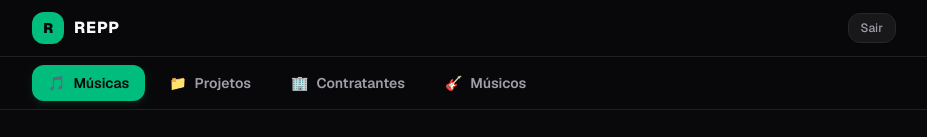
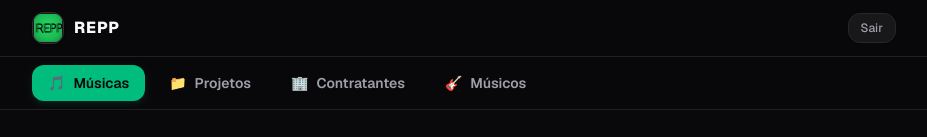
Before and after one commit to PedroLeonCarvalho/repp-full-project, a Next.js app: page / in a window 1280 px wide. Shown: the top 137 px of the page, without its empty margins (176-1103 px from the left). Built offline with nearby package versions, Linux system fonts and the light colour scheme; no server answers.

Commit message:
add image logo

```diff
--- a/app/layout.tsx
+++ b/app/layout.tsx
@@ -16,6 +16,10 @@ export const metadata: Metadata = {
   title: "REPP — Gestão de Repertório & Shows",
   description:
     "Administração centralizada de repertórios musicais, projetos artísticos, setlists, contratos e apresentações para músicos e cantores.",
+  icons: {
+    icon: "/logo.svg",
+    apple: "/logo.svg",
+  },
 };
 
 export const viewport: Viewport = {
--- a/app/page.tsx
+++ b/app/page.tsx
@@ -1,3 +1,4 @@
+import Image from "next/image";
 import { getAuthenticatedCustomer } from "@/features/auth/services/auth-service";
 import { logoutAction } from "@/features/auth/actions/auth-actions";
 import { MainDashboard } from "@/components/main-dashboard";
@@ -11,8 +12,15 @@ export default async function Home() {
       <header className="sticky top-0 z-40 border-b border-zinc-800/80 bg-zinc-950/80 backdrop-blur-lg">
         <div className="max-w-4xl mx-auto px-4 h-14 flex items-center justify-between">
           <div className="flex items-center gap-2.5">
-            <div className="flex h-8 w-8 items-center justify-center rounded-xl bg-emerald-500 text-zinc-950 font-black text-sm tracking-tighter">
-              R
+            <div className="relative flex h-8 w-8 items-center justify-center rounded-xl overflow-hidden shadow-sm border border-zinc-700/60 bg-zinc-900">
+              <Image
+                src="/logo.svg"
+                alt="REPP Logo"
+                width={32}
+                height={32}
+                className="object-cover h-full w-full"
+                priority
+              />
             </div>
             <span className="font-extrabold text-base text-zinc-50 tracking-wider">
               REPP
--- a/features/auth/components/login-form.tsx
+++ b/features/auth/components/login-form.tsx
@@ -1,6 +1,7 @@
 "use client";
 
 import { useState, useTransition } from "react";
+import Image from "next/image";
 import Link from "next/link";
 import { useRouter } from "next/navigation";
 import { loginAction } from "../actions/auth-actions";
@@ -35,8 +36,15 @@ export function LoginForm() {
     <div className="w-full max-w-md rounded-3xl bg-zinc-900/90 border border-zinc-800 p-6 sm:p-8 text-zinc-100 shadow-2xl backdrop-blur-xl">
       {/* Brand & Title */}
       <div className="text-center mb-6">
-        <div className="mx-auto mb-3 flex h-12 w-12 items-center justify-center rounded-2xl bg-emerald-500 text-zinc-950 font-black text-xl tracking-tighter shadow-lg shadow-emerald-500/20">
-          R
+        <div className="mx-auto mb-3 relative flex h-14 w-14 items-center justify-center rounded-2xl overflow-hidden border border-zinc-700/60 bg-zinc-900 shadow-lg shadow-emerald-500/10">
+          <Image
+            src="/logo.svg"
+            alt="REPP Logo"
+            width={56}
+            height={56}
+            className="object-cover h-full w-full"
+            priority
+          />
         </div>
         <h1 className="text-2xl font-bold text-zinc-50 tracking-tight">
           Entrar no REPP
--- a/features/auth/components/register-form.tsx
+++ b/features/auth/components/register-form.tsx
@@ -1,6 +1,7 @@
 "use client";
 
 import { useState, useTransition } from "react";
+import Image from "next/image";
 import Link from "next/link";
 import { useRouter } from "next/navigation";
 import { registerAction } from "../actions/auth-actions";
@@ -45,8 +46,15 @@ export function RegisterForm() {
     <div className="w-full max-w-md rounded-3xl bg-zinc-900/90 border border-zinc-800 p-6 sm:p-8 text-zinc-100 shadow-2xl backdrop-blur-xl my-6">
       {/* Brand & Title */}
       <div className="text-center mb-6">
-        <div className="mx-auto mb-3 flex h-12 w-12 items-center justify-center rounded-2xl bg-emerald-500 text-zinc-950 font-black text-xl tracking-tighter shadow-lg shadow-emerald-500/20">
-          R
+        <div className="mx-auto mb-3 relative flex h-14 w-14 items-center justify-center rounded-2xl overflow-hidden border border-zinc-700/60 bg-zinc-900 shadow-lg shadow-emerald-500/10">
+          <Image
+            src="/logo.svg"
+            alt="REPP Logo"
+            width={56}
+            height={56}
+            className="object-cover h-full w-full"
+            priority
+          />
         </div>
         <h1 className="text-2xl font-bold text-zinc-50 tracking-tight">
           Criar Conta no REPP
--- a/features/concert/components/public-shared-setlist-view.tsx
+++ b/features/concert/components/public-shared-setlist-view.tsx
@@ -1,6 +1,7 @@
 "use client";
 
 import { useState } from "react";
+import Image from "next/image";
 import Link from "next/link";
 import type { PublicSharedConcert, PublicSharedSetlistItem } from "@/features/concert/types";
 import { LyricsViewer } from "@/features/concert/components/lyrics-viewer";
@@ -119,9 +120,16 @@ export function PublicSharedSetlistView({
       <header className="sticky top-0 z-20 border-b border-zinc-800/80 bg-zinc-900/90 backdrop-blur-md px-4 sm:px-8 py-3">
         <div className="max-w-4xl mx-auto flex items-center justify-between gap-3">
           <div className="flex items-center gap-2.5">
-            <span className="flex h-8 w-8 items-center justify-center rounded-xl bg-emerald-500 text-zinc-950 font-black text-sm">
-              R
-            </span>
+            <div className="relative flex h-8 w-8 items-center justify-center rounded-xl overflow-hidden shadow-sm border border-zinc-700/60 bg-zinc-900 shrink-0">
+              <Image
+                src="/logo.svg"
+                alt="REPP Logo"
+                width={32}
+                height={32}
+                className="object-cover h-full w-full"
+                priority
+              />
+            </div>
             <div>
               <span className="text-xs font-bold text-zinc-200 block leading-tight">
                 REPP
@@ -309,9 +317,15 @@ export function PublicSharedSetlistView({
           <div className="relative w-full max-w-md rounded-3xl bg-zinc-900 border border-zinc-800 p-6 text-zinc-100 shadow-2xl space-y-5">
             <div className="flex items-center justify-between border-b border-zinc-800 pb-3">
               <div className="flex items-center gap-2.5">
-                <span className="flex h-9 w-9 items-center justify-center rounded-xl bg-emerald-500 text-zinc-950 font-black text-base">
-                  R
-                </span>
+                <div className="relative flex h-9 w-9 items-center justify-center rounded-xl overflow-hidden shadow-sm border border-zinc-700/60 bg-zinc-900 shrink-0">
+                  <Image
+                    src="/logo.svg"
+                    alt="REPP Logo"
+                    width={36}
+                    height={36}
+                    className="object-cover h-full w-full"
+                  />
+                </div>
                 <div>
                   <h3 className="text-base font-bold text-zinc-50">
                     Crie sua conta no REPP
```
Also changed, not shown: public/logo.jpeg (added), public/logo.svg (added).
